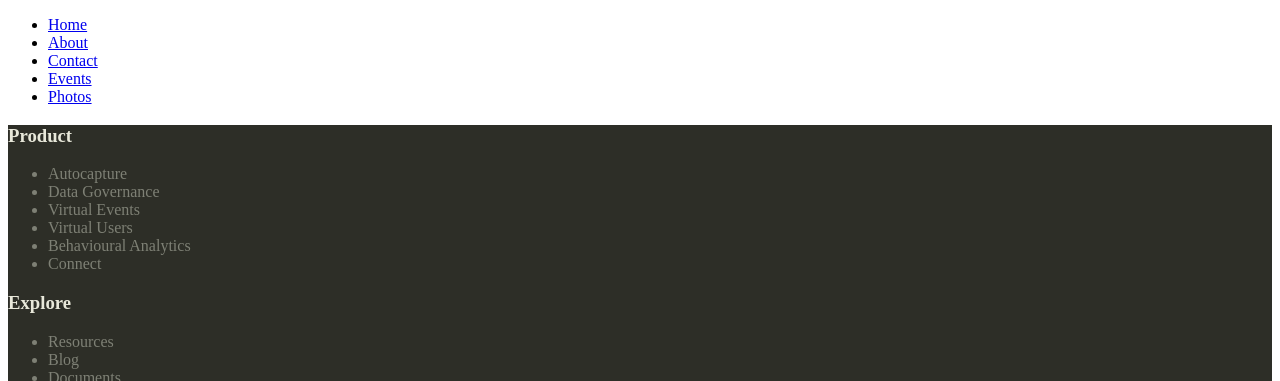
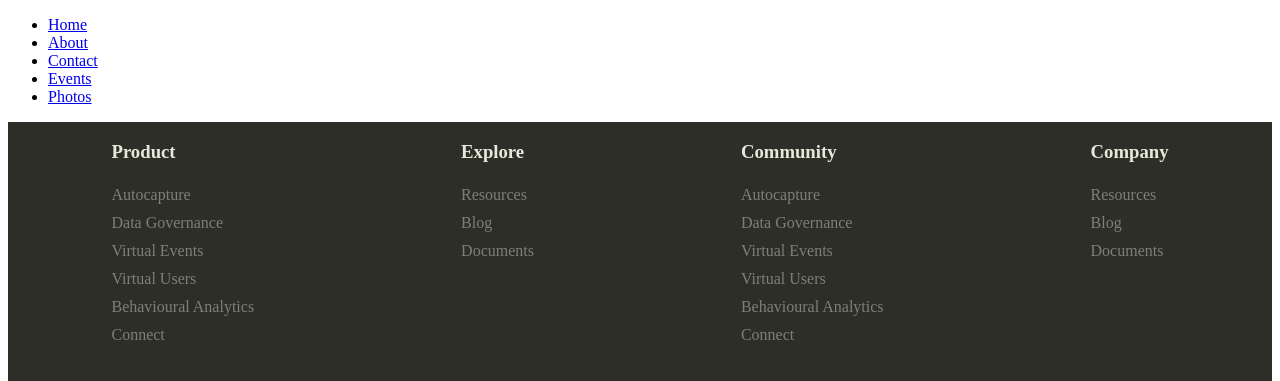
Before and after one commit to ned1010/Bytes-Equinim, a plain HTML site: page subject1-frontend/art_gallery/external-css.html in a window 1280 px wide. Shown: the top 381 px of the page. Drawn offline with Linux system fonts and the light colour scheme.

Commit message:
lesson 8

```diff
--- a/subject1-frontend/art_gallery/external-css.html
+++ b/subject1-frontend/art_gallery/external-css.html
@@ -37,9 +37,9 @@
         </header>
         <footer>
             <!-- This is the footer content div  -->
-            <div>
+            <div class="footer-container">
                 <!-- This is the first div for footer content  -->
-                <div>
+                <div class="order-container">
                     <h3>Product</h3>
                     <ul>
                         <li>Autocapture</li>
--- a/subject1-frontend/art_gallery/style.css
+++ b/subject1-frontend/art_gallery/style.css
@@ -15,6 +15,22 @@ h3 {
 	font-family: "Times New Roman", Times, serif;
 }
 
+/* Footer  */
 .copyright-footer {
 	text-align: center;
 }
+
+.footer-container {
+	display: flex;
+	justify-content: space-around;
+	text-align: justify;
+}
+
+.footer-container ul li {
+	list-style-type: none;
+	padding: 5px 0;
+}
+
+.footer-container ul {
+	padding: 0;
+}
```
Also changed, not shown: subject1-frontend/box-model/index.html (added, +13 -0 lines), subject1-frontend/box-model/style.css (added, +17 -0 lines).
